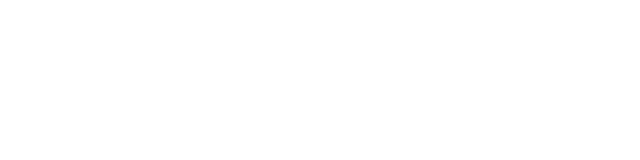
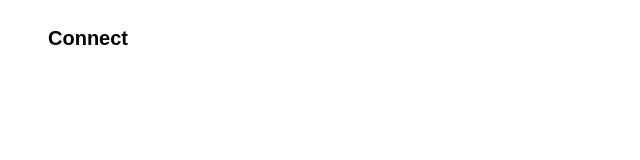
Before and after one commit to tuanminh160302/connect-lite, a React (Create React App) app: page /login in a window 1280 px wide. Shown: the top 160 px of the page, without its empty margins (0-640 px from the left). Built offline with nearby package versions, Linux system fonts and the light colour scheme.

Commit message:
setting up

```diff
--- /dev/null
+++ b/postcss.config.js
@@ -0,0 +1,6 @@
+module.exports = {
+  plugins: {
+    tailwindcss: {},
+    autoprefixer: {},
+  },
+}
--- a/src/App.css
+++ b/src/App.css
@@ -1,38 +1,8 @@
-.App {
-  text-align: center;
+html, body, #root {
+    height: 100%;
+    width: 100%;
+    margin: 0;
+    padding: 0;
+    box-sizing: border-box;
+    font-family: 'Montserrat', sans-serif;
 }
-
-.App-logo {
-  height: 40vmin;
-  pointer-events: none;
-}
-
-@media (prefers-reduced-motion: no-preference) {
-  .App-logo {
-    animation: App-logo-spin infinite 20s linear;
-  }
-}
-
-.App-header {
-  background-color: #282c34;
-  min-height: 100vh;
-  display: flex;
-  flex-direction: column;
-  align-items: center;
-  justify-content: center;
-  font-size: calc(10px + 2vmin);
-  color: white;
-}
-
-.App-link {
-  color: #61dafb;
-}
-
-@keyframes App-logo-spin {
-  from {
-    transform: rotate(0deg);
-  }
-  to {
-    transform: rotate(360deg);
-  }
-}
--- a/src/App.js
+++ b/src/App.js
@@ -1,8 +1,18 @@
 import logo from './logo.svg';
 import './App.css';
+import { Routes, Route } from 'react-router-dom';
+import Login from './pages/Login';
+import Header from './components/Header.component';
 
 function App() {
-
+  return (
+    <div className='App w-full h-full'>
+      <Header />
+      <Routes>
+        <Route path='/login' element={<Login/>}></Route>
+      </Routes>
+    </div>
+  )
 }
 
 export default App;
--- /dev/null
+++ b/src/components/Header.component.jsx
@@ -0,0 +1,9 @@
+const Header = () => {
+    return (
+        <div className="header h-fit py-6 px-12 flex-row justify-between">
+            <a className="text-xl font-semibold" href="/">Connect</a>
+        </div>
+    )
+}
+
+export default Header
--- a/src/index.css
+++ b/src/index.css
@@ -1,13 +1,5 @@
-body {
-  margin: 0;
-  font-family: -apple-system, BlinkMacSystemFont, 'Segoe UI', 'Roboto', 'Oxygen',
-    'Ubuntu', 'Cantarell', 'Fira Sans', 'Droid Sans', 'Helvetica Neue',
-    sans-serif;
-  -webkit-font-smoothing: antialiased;
-  -moz-osx-font-smoothing: grayscale;
-}
+@tailwind base;
+@tailwind components;
+@tailwind utilities;
 
-code {
-  font-family: source-code-pro, Menlo, Monaco, Consolas, 'Courier New',
-    monospace;
-}
+@import url('https://fonts.googleapis.com/css2?family=Montserrat:ital,wght@0,100;0,200;0,300;0,400;0,500;0,600;0,700;0,800;0,900;1,100;1,200;1,300;1,400;1,500;1,600;1,700;1,800;1,900&display=swap');
--- a/src/index.js
+++ b/src/index.js
@@ -4,11 +4,19 @@
 import App from './App';
 import reportWebVitals from './reportWebVitals';
 
+import { BrowserRouter } from 'react-router-dom';
+import { Provider } from 'react-redux';
+import { store } from './redux/store';
+
+
+
 const root = ReactDOM.createRoot(document.getElementById('root'));
 root.render(
-  <React.StrictMode>
-    <App />
-  </React.StrictMode>
+  <Provider store={store}>
+    <BrowserRouter>
+      <App />
+    </BrowserRouter>
+  </Provider>
 );
 
 // If you want to start measuring performance in your app, pass a function
--- /dev/null
+++ b/src/pages/Login.jsx
@@ -0,0 +1,7 @@
+const Login = () => {
+    return (
+        <div className=""></div>
+    )
+}
+
+export default Login
--- /dev/null
+++ b/src/redux/store.js
@@ -0,0 +1,7 @@
+import { configureStore } from "@reduxjs/toolkit";
+
+export const store = configureStore({
+    reducer: {
+
+    }
+})
--- /dev/null
+++ b/tailwind.config.js
@@ -0,0 +1,9 @@
+module.exports = {
+  content: [
+    "./src/**/*.{js,jsx,ts,tsx}",
+  ],
+  theme: {
+    extend: {},
+  },
+  plugins: [],
+}
```
Also changed, not shown: package.json (+10 -1 lines), src/components/Login.component.jsx (added), src/redux/rootReducer.js (added), 1 other file (tests, documents, lock files or other folders).
